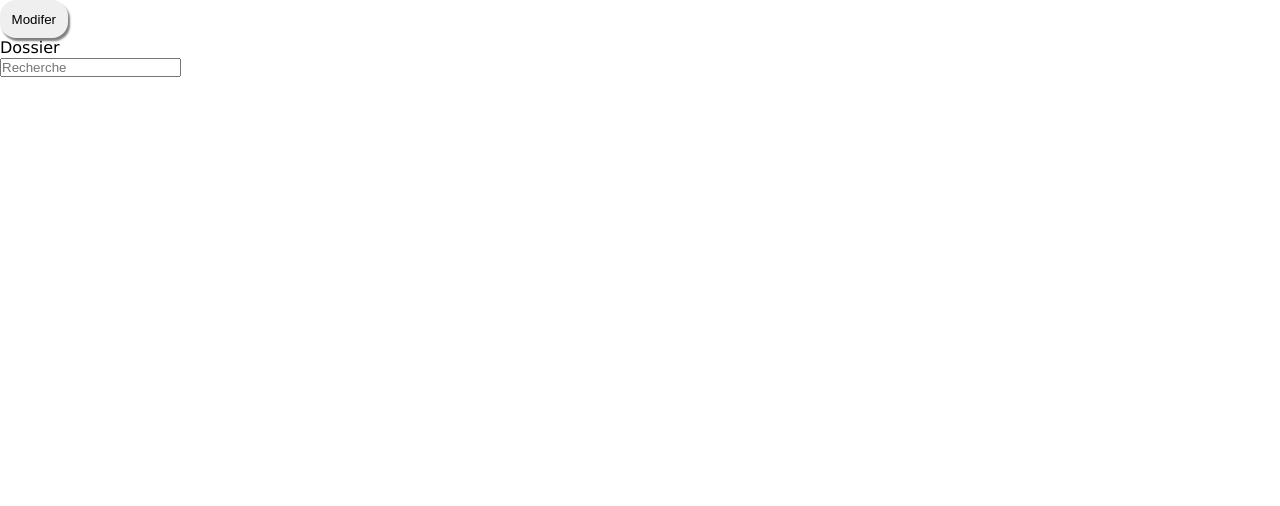
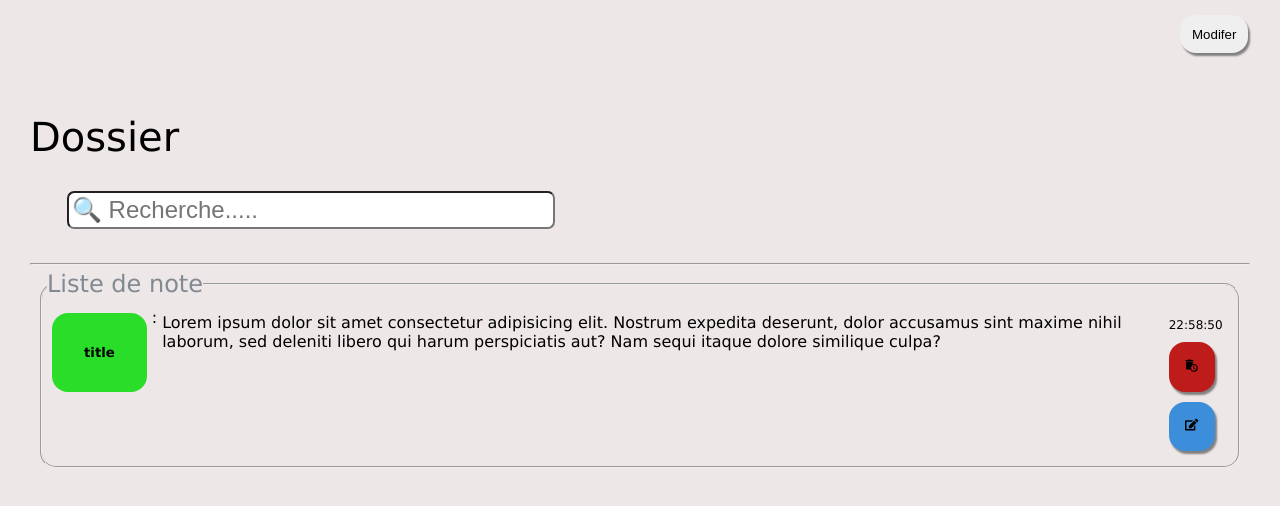
Before and after one commit to Abombidus/noteApp, a React (Vite) app: page / in a window 1280 px wide. Shown: the top 506 px of the page. Built offline with nearby package versions, Linux system fonts and the light colour scheme.

Commit message:
commit=1

```diff
--- a/src/components/home/Home.tsx
+++ b/src/components/home/Home.tsx
@@ -1,13 +1,59 @@
 import React from "react";
+import { FaEdit } from "react-icons/fa";
+import { MdAutoDelete } from "react-icons/md";
+import "./home.css";
 
 function Home() {
+  const now = new Date();
+  const hrs = now.getHours();
+  const mins = now.getMinutes();
+  const secs = now.getSeconds();
+  const schema = `${hrs}:${mins}:${secs}`;
   return (
     <>
       <button id="btnEdit">Modifer</button>
 
-      <div>
+      <div className="entete">
         <p>Dossier</p>
-        <input className="searchBar" type="search" placeholder="Recherche" />
+
+        <div>
+          <input
+            className="searchBar"
+            type="search"
+            placeholder="🔍 Recherche....."
+          />
+        </div>
+      </div>
+
+      {/* Apres l'entete */}
+
+      <div className="afterEntete">
+        <hr />
+        <div className="contents">
+          <div className="boite">
+            <fieldset>
+              <legend>Liste de note</legend>
+              <div className="contenu">
+                <h5>title</h5>:
+                <div>
+                  Lorem ipsum dolor sit amet consectetur adipisicing elit.
+                  Nostrum expedita deserunt, dolor accusamus sint maxime nihil
+                  laborum, sed deleniti libero qui harum perspiciatis aut? Nam
+                  sequi itaque dolore similique culpa?
+                </div>
+                <div className="btns">
+                  <p className="time">{schema}</p>
+                  <button id="deleteTaskBtn">
+                    <MdAutoDelete />
+                  </button>
+                  <button id="editTaskBtn">
+                    <FaEdit />
+                  </button>
+                </div>
+              </div>
+            </fieldset>
+          </div>
+        </div>
       </div>
     </>
   );
--- a/src/components/home/home.css
+++ b/src/components/home/home.css
@@ -0,0 +1,64 @@
+#btnEdit {
+  float: right;
+  margin-right: 12px;
+}
+.entete {
+  position: relative;
+  top: 6.5rem;
+  font-size: 40px;
+}
+p {
+  font-weight: 300;
+}
+
+.searchBar {
+  width: 40%;
+  font-size: x-large;
+  border-radius: 0.3em;
+  padding: 3px;
+  position: relative;
+  left: 2rem;
+  top: 1rem;
+}
+
+.afterEntete {
+  position: relative;
+  top: 9rem;
+}
+hr {
+  position: relative;
+}
+
+h3 {
+  margin-top: 2px;
+}
+
+.contenu {
+  display: flex;
+}
+fieldset {
+  border-radius: 1rem;
+}
+legend {
+  font-size: x-large;
+  color: var(--color-gray);
+}
+h5 {
+  border-radius: 1rem;
+  background: var(--color-green);
+  padding: 2rem;
+  height: fit-content;
+}
+/* BOutons  */
+#editTaskBtn {
+  background: var(--color-blue);
+}
+
+#deleteTaskBtn {
+  background: var(--color-red);
+  width: fit-content;
+}
+
+.time {
+  font-size: 12px;
+}
--- a/src/index.css
+++ b/src/index.css
@@ -1,18 +1,21 @@
 * {
-  padding: 0;
-  margin: 0;
+  padding: 0px;
+  margin: 5px;
   text-decoration: none;
   list-style: none;
 }
 body {
+  background: rgb(238, 231, 231);
   font-family: verdana, sans-serif, tahoma;
 }
 
 :root {
   --color-red: rgb(190, 27, 27);
   --color-green: rgb(41, 221, 41);
+  --color-green2: rgb(139, 201, 139);
   --color-blue: rgb(61, 142, 218);
-
+  --color-gray: rgb(129, 137, 146);
+  --color-black: rgb(34, 31, 31);
   --transitiion: 300ms ease;
 }
 
```
